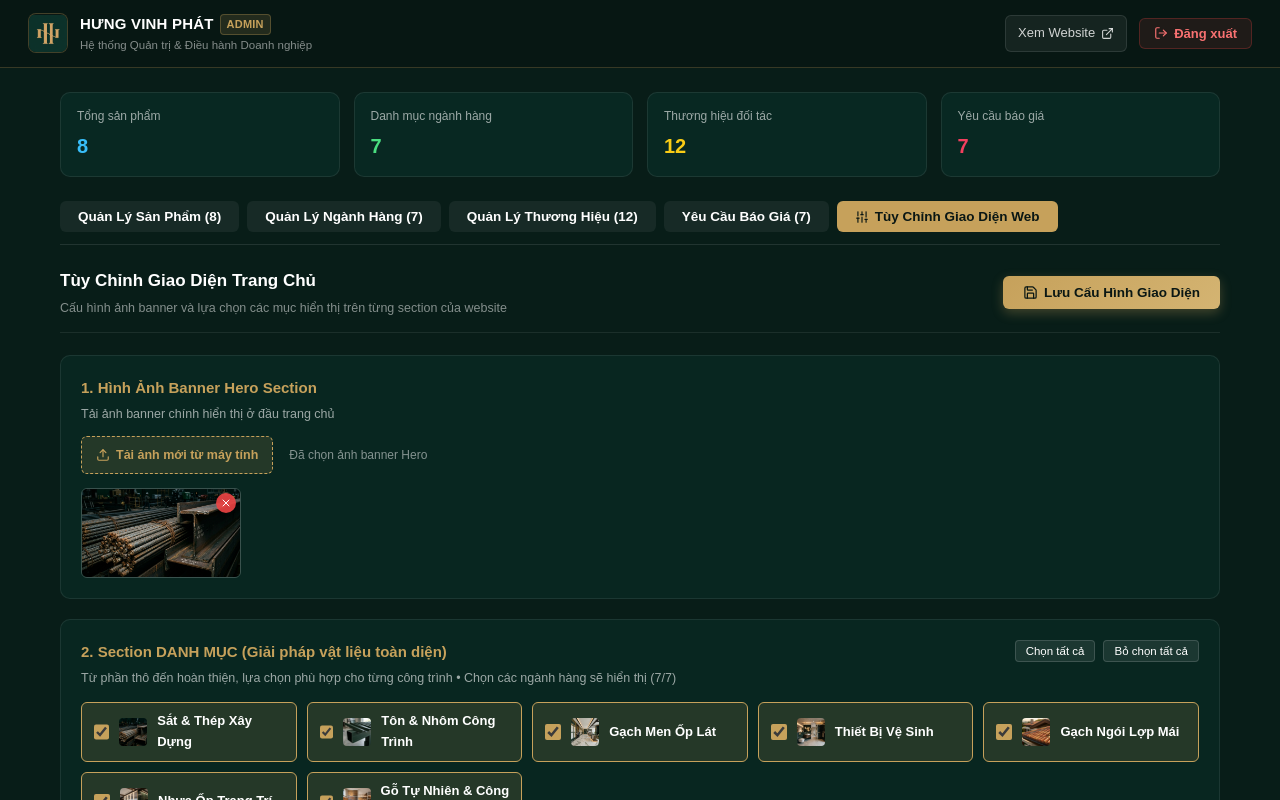
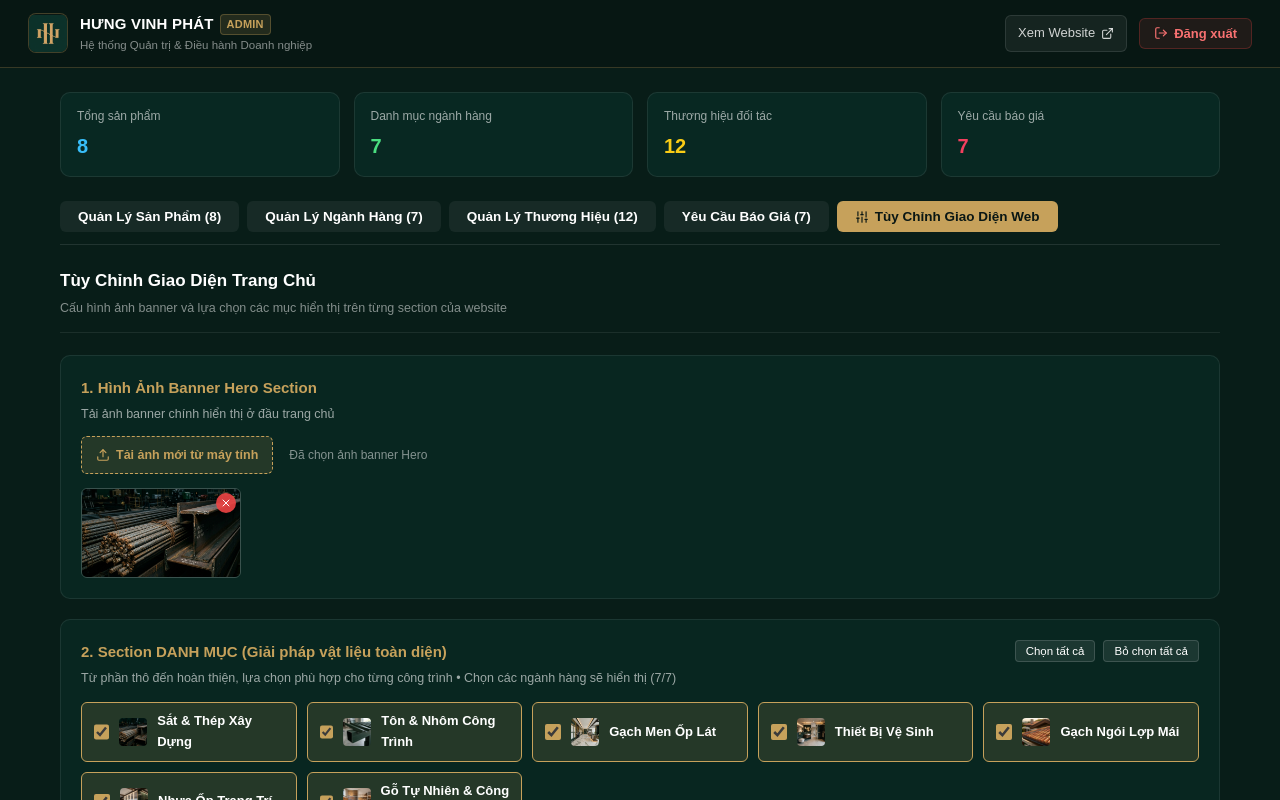
Before and after one commit to anotherath/UI-Hung-Vinh-Phat, a Next.js app: page /admin/dashboard in a window 1280 px wide. Both pictures are taken after a click on the button "Tùy Chỉnh Giao Diện Web". Shown: the top 800 px of the page. Built offline with nearby package versions, Linux system fonts and the light colour scheme.

Commit message:
style(admin): bỏ nút lưu ở phía trên, chỉ giữ lại nút lưu cấu hình ở dưới cùng của tab tùy chỉnh giao diện

```diff
--- a/src/app/admin/dashboard/page.tsx
+++ b/src/app/admin/dashboard/page.tsx
@@ -1897,38 +1897,14 @@ export default function AdminDashboardPage() {
         {/* TAB 5: TÙY CHỈNH GIAO DIỆN WEB */}
         {activeTab === "customization" && (
           <div>
-            {/* Header + Nút Lưu */}
-            <div style={{ display: "flex", justifyContent: "space-between", alignItems: "center", marginBottom: "22px", gap: "12px", flexWrap: "wrap", borderBottom: "1px solid rgba(255,255,255,0.08)", paddingBottom: "14px" }}>
-              <div>
-                <h3 style={{ fontSize: "17px", fontWeight: 700, color: "#fff", margin: "0 0 4px" }}>
-                  Tùy Chỉnh Giao Diện Trang Chủ
-                </h3>
-                <div style={{ fontSize: "12.5px", color: "rgba(255,255,255,0.5)" }}>
-                  Cấu hình ảnh banner và lựa chọn các mục hiển thị trên từng section của website
-                </div>
+            {/* Header */}
+            <div style={{ marginBottom: "22px", borderBottom: "1px solid rgba(255,255,255,0.08)", paddingBottom: "14px" }}>
+              <h3 style={{ fontSize: "17px", fontWeight: 700, color: "#fff", margin: "0 0 4px" }}>
+                Tùy Chỉnh Giao Diện Trang Chủ
+              </h3>
+              <div style={{ fontSize: "12.5px", color: "rgba(255,255,255,0.5)" }}>
+                Cấu hình ảnh banner và lựa chọn các mục hiển thị trên từng section của website
               </div>
-
-              <button
-                type="button"
-                onClick={handleSaveCustomization}
-                style={{
-                  padding: "9px 20px",
-                  background: "linear-gradient(135deg, #c6a15b 0%, #d4b472 100%)",
-                  color: "#0a1714",
-                  border: "none",
-                  borderRadius: "6px",
-                  fontSize: "13.5px",
-                  fontWeight: 700,
-                  cursor: "pointer",
-                  display: "inline-flex",
-                  alignItems: "center",
-                  gap: "6px",
-                  boxShadow: "0 4px 12px rgba(198, 161, 91, 0.3)"
-                }}
-              >
-                <Save size={15} />
-                <span>Lưu Cấu Hình Giao Diện</span>
-              </button>
             </div>
 
             <div style={{ display: "flex", flexDirection: "column", gap: "20px" }}>
```
